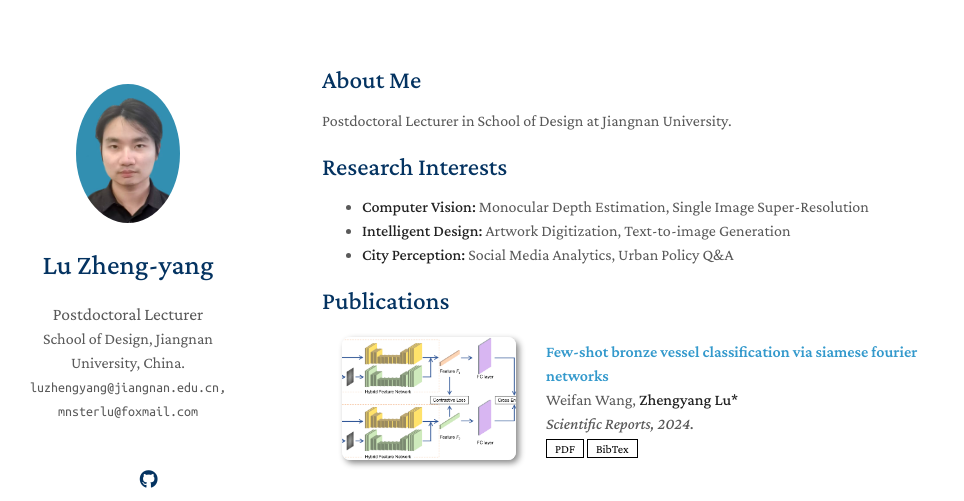
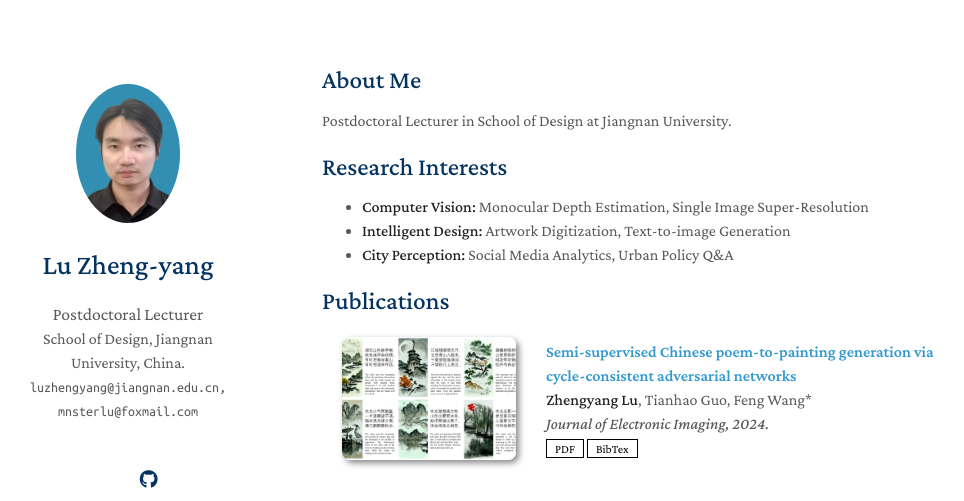
Before and after one commit to Mnster00/Lu.github.io, a Jekyll site: the page built from index.md, in a window 1280 px wide and 900 px high, cut to the strip 0-501 px from the top of the window. Shown: the whole strip, without its empty margins (148-1112 px from the left). Built offline with Jekyll 4.4.1, drawn with Linux system fonts in a browser that asks for light colours; a style sheet for code colours, icons or effects is not loaded; our own code applies the rules of GitHub Pages for plain Markdown files.

Commit message:
Update publications.yml

```diff
--- a/_data/publications.yml
+++ b/_data/publications.yml
@@ -1,5 +1,13 @@
 main:
 
+
+
+  - title: Semi-supervised Chinese poem-to-painting generation via cycle-consistent adversarial networks
+    authors: <strong>Zhengyang Lu</strong>, Tianhao Guo, Feng Wang*
+    conference: Journal of Electronic Imaging, 2024.
+    pdf: https://arxiv.org/pdf/2410.19307.pdf
+    bibtex: ./assets/files/bib_semi.txt
+    image: ./assets/img/paintings.png
 
   - title: Few-shot bronze vessel classification via siamese fourier networks
     authors: Weifan Wang, <strong>Zhengyang Lu*</strong>
```
